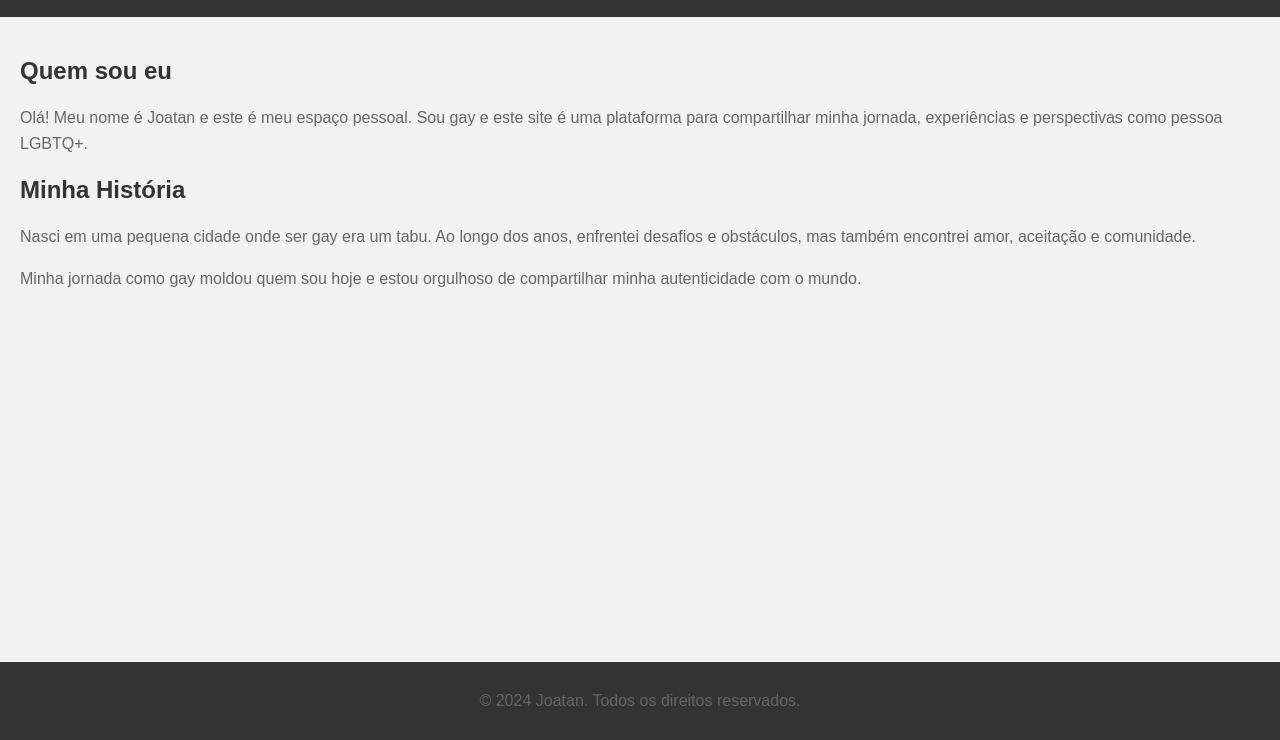
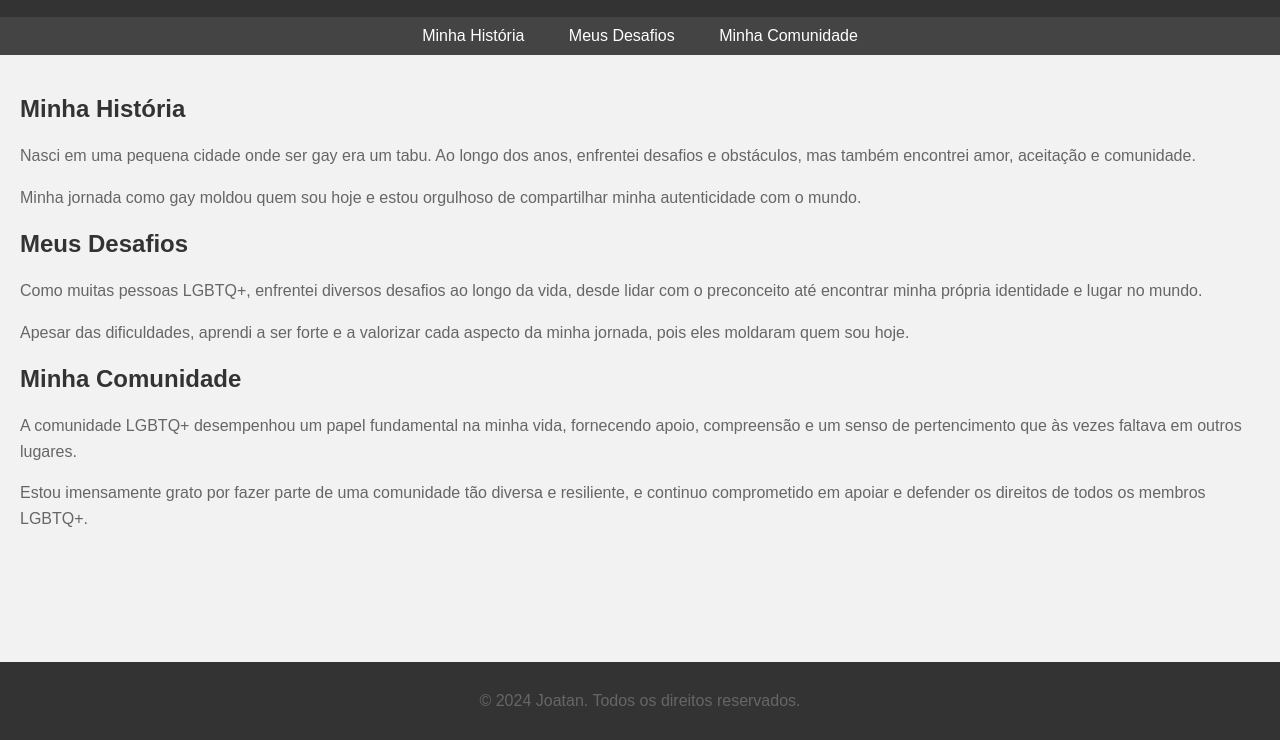
Before and after one commit to 02390/macaca, a plain HTML site: page index.html in a window 1280 px wide. Shown: the part 60-800 px from the top of the page. Drawn offline with Linux system fonts and the light colour scheme.

Commit message:
Atualizar o index.html

```diff
--- a/index.html
+++ b/index.html
@@ -20,6 +20,19 @@
         h1 {
             margin: 0;
             font-size: 32px;
+        }
+        nav {
+            background-color: #444;
+            padding: 10px 0;
+            text-align: center;
+        }
+        nav a {
+            color: #fff;
+            text-decoration: none;
+            padding: 10px 20px;
+        }
+        nav a:hover {
+            background-color: #666;
         }
         main {
             padding: 20px;
@@ -48,15 +61,26 @@
     <header>
         <h1>Bem-vindo ao Meu Mundo</h1>
     </header>
+    <nav>
+        <a href="#minha-historia">Minha História</a>
+        <a href="#meus-desafios">Meus Desafios</a>
+        <a href="#minha-comunidade">Minha Comunidade</a>
+    </nav>
     <main>
-        <section>
-            <h2>Quem sou eu</h2>
-            <p>Olá! Meu nome é Joatan e este é meu espaço pessoal. Sou gay e este site é uma plataforma para compartilhar minha jornada, experiências e perspectivas como pessoa LGBTQ+.</p>
-        </section>
-        <section>
+        <section id="minha-historia">
             <h2>Minha História</h2>
             <p>Nasci em uma pequena cidade onde ser gay era um tabu. Ao longo dos anos, enfrentei desafios e obstáculos, mas também encontrei amor, aceitação e comunidade.</p>
             <p>Minha jornada como gay moldou quem sou hoje e estou orgulhoso de compartilhar minha autenticidade com o mundo.</p>
+        </section>
+        <section id="meus-desafios">
+            <h2>Meus Desafios</h2>
+            <p>Como muitas pessoas LGBTQ+, enfrentei diversos desafios ao longo da vida, desde lidar com o preconceito até encontrar minha própria identidade e lugar no mundo.</p>
+            <p>Apesar das dificuldades, aprendi a ser forte e a valorizar cada aspecto da minha jornada, pois eles moldaram quem sou hoje.</p>
+        </section>
+        <section id="minha-comunidade">
+            <h2>Minha Comunidade</h2>
+            <p>A comunidade LGBTQ+ desempenhou um papel fundamental na minha vida, fornecendo apoio, compreensão e um senso de pertencimento que às vezes faltava em outros lugares.</p>
+            <p>Estou imensamente grato por fazer parte de uma comunidade tão diversa e resiliente, e continuo comprometido em apoiar e defender os direitos de todos os membros LGBTQ+.</p>
         </section>
     </main>
     <footer>
```
